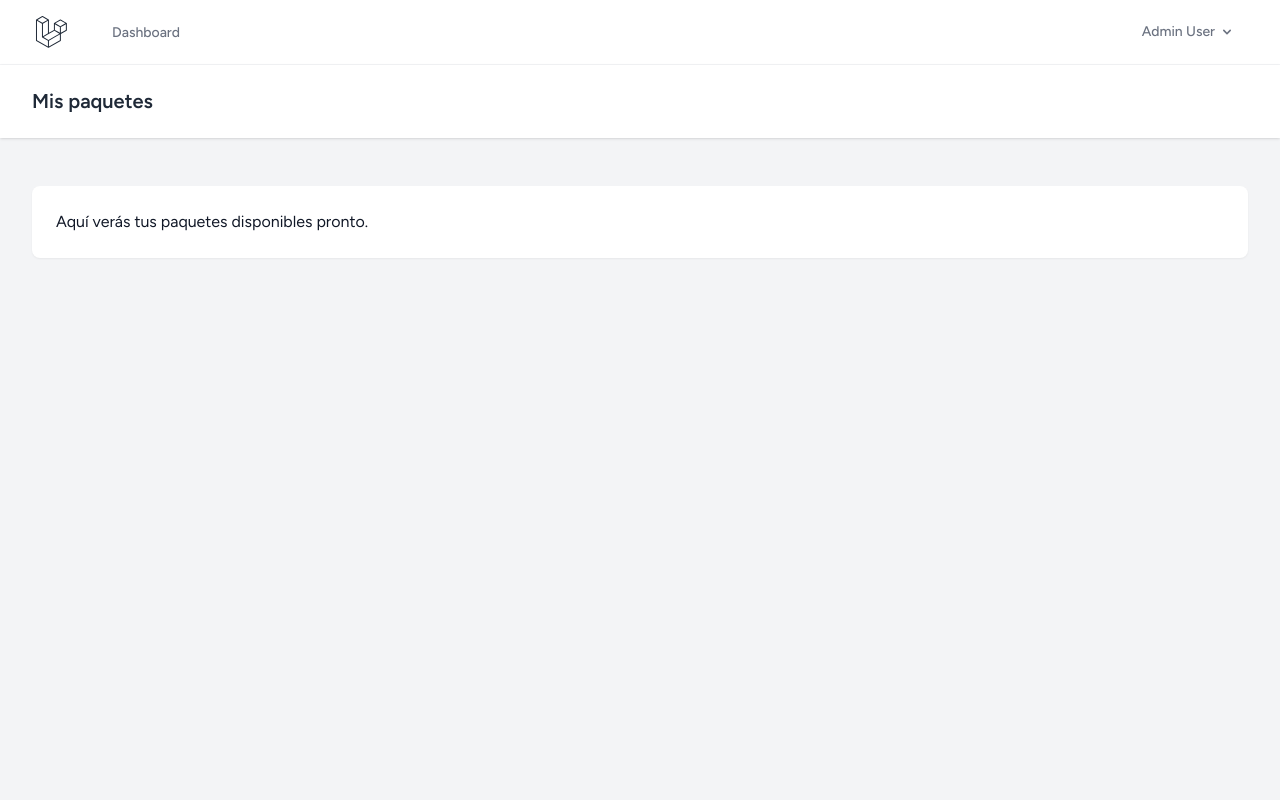
After one commit to daniv04/sqexpress, a Laravel app: page /mis-paquetes in a window 1280 px wide. The commit adds this page. Run offline with Laravel 12, Linux system fonts and the light colour scheme; a user stored in the database is signed in; data comes from the database, SQL or seed files in the repository; style sheets or scripts are compiled from the project's sources.

Commit message:
Implement 'Mis Paquetes' views and update navigation for role-based access

```diff
--- a/app/Http/Controllers/Auth/AuthenticatedSessionController.php
+++ b/app/Http/Controllers/Auth/AuthenticatedSessionController.php
@@ -33,7 +33,7 @@ class AuthenticatedSessionController extends Controller
             return redirect()->intended(route('dashboard', absolute: false));
         }
 
-        return redirect()->intended(route('dashboard', absolute: false)); // Temporalmente al dashboard
+        return redirect()->intended(route('mis-paquetes', absolute: false));
     }
 
     /**
--- a/app/Http/Middleware/IsAdmin.php
+++ b/app/Http/Middleware/IsAdmin.php
@@ -22,6 +22,6 @@ class IsAdmin
         }
 
         // Redirigir si no es admin
-        return redirect('/')->with('error', 'No tienes permiso para acceder a esta área.');
+        return redirect('/mis-paquetes')->with('error', 'No tienes permiso para acceder a esta área.');
     }
 }
--- a/resources/views/layouts/app.blade.php
+++ b/resources/views/layouts/app.blade.php
@@ -29,6 +29,36 @@
 
             <!-- Page Content -->
             <main>
+                @if (session('success'))
+                    <div
+                        x-data="{ show: true }"
+                        x-init="setTimeout(() => show = false, 3500)"
+                        x-show="show"
+                        x-transition
+                        class="fixed top-5 right-5 z-50"
+                        style="display: none;"
+                    >
+                        <div class="bg-green-100 border border-green-300 text-green-800 px-4 py-3 rounded-md shadow-lg dark:bg-green-900/30 dark:border-green-700 dark:text-green-200">
+                            {{ session('success') }}
+                        </div>
+                    </div>
+                @endif
+
+                @if (session('error'))
+                    <div
+                        x-data="{ show: true }"
+                        x-init="setTimeout(() => show = false, 3500)"
+                        x-show="show"
+                        x-transition
+                        class="fixed top-5 right-5 z-50"
+                        style="display: none;"
+                    >
+                        <div class="bg-red-100 border border-red-300 text-red-800 px-4 py-3 rounded-md shadow-lg dark:bg-red-900/30 dark:border-red-700 dark:text-red-200">
+                            {{ session('error') }}
+                        </div>
+                    </div>
+                @endif
+
                 {{ $slot }}
             </main>
         </div>
--- a/resources/views/layouts/navigation.blade.php
+++ b/resources/views/layouts/navigation.blade.php
@@ -5,16 +5,22 @@
             <div class="flex">
                 <!-- Logo -->
                 <div class="shrink-0 flex items-center">
-                    <a href="{{ route('dashboard') }}">
+                    <a href="{{ Auth::user()->role === 'admin' ? route('dashboard') : route('mis-paquetes') }}">
                         <x-application-logo class="block h-9 w-auto fill-current text-gray-800 dark:text-gray-200" />
                     </a>
                 </div>
 
                 <!-- Navigation Links -->
                 <div class="hidden space-x-8 sm:-my-px sm:ms-10 sm:flex">
+                    @if (Auth::user()->role === 'admin')
                         <x-nav-link :href="route('dashboard')" :active="request()->routeIs('dashboard')">
                             {{ __('Dashboard') }}
                         </x-nav-link>
+                    @else
+                        <x-nav-link :href="route('mis-paquetes')" :active="request()->routeIs('mis-paquetes')">
+                            {{ __('Mis Paquetes') }}
+                        </x-nav-link>
+                    @endif
                 </div>
             </div>
 
@@ -67,9 +73,15 @@
     <!-- Responsive Navigation Menu -->
     <div :class="{'block': open, 'hidden': ! open}" class="hidden sm:hidden">
         <div class="pt-2 pb-3 space-y-1">
+            @if (Auth::user()->role === 'admin')
                 <x-responsive-nav-link :href="route('dashboard')" :active="request()->routeIs('dashboard')">
                     {{ __('Dashboard') }}
                 </x-responsive-nav-link>
+            @else
+                <x-responsive-nav-link :href="route('mis-paquetes')" :active="request()->routeIs('mis-paquetes')">
+                    {{ __('Mis Paquetes') }}
+                </x-responsive-nav-link>
+            @endif
         </div>
 
         <!-- Responsive Settings Options -->
--- /dev/null
+++ b/resources/views/mis-paquetes.blade.php
@@ -0,0 +1,17 @@
+<x-app-layout>
+    <x-slot name="header">
+        <h2 class="font-semibold text-xl text-gray-800 dark:text-gray-200 leading-tight">
+            {{ __('Mis paquetes') }}
+        </h2>
+    </x-slot>
+
+    <div class="py-12">
+        <div class="max-w-7xl mx-auto sm:px-6 lg:px-8">
+            <div class="bg-white dark:bg-gray-800 overflow-hidden shadow-sm sm:rounded-lg">
+                <div class="p-6 text-gray-900 dark:text-gray-100">
+                    {{ __('Aquí verás tus paquetes disponibles pronto.') }}
+                </div>
+            </div>
+        </div>
+    </div>
+</x-app-layout>
--- a/routes/web.php
+++ b/routes/web.php
@@ -9,7 +9,12 @@ Route::get('/', function () {
 
 Route::get('/dashboard', function () {
     return view('dashboard');
-})->middleware(['auth', 'verified'])->name('dashboard');
+})->middleware(['auth', 'verified', 'isAdmin'])->name('dashboard');
+
+Route::get('/mis-paquetes', function () {
+    return view('mis-paquetes');
+})->middleware(['auth', 'verified'])->name('mis-paquetes');
+
 
 Route::middleware('auth')->group(function () {
     Route::get('/profile', [ProfileController::class, 'edit'])->name('profile.edit');
```
Also changed, not shown: 1 other file. Lines whose indentation alone changed are shown as unchanged.
